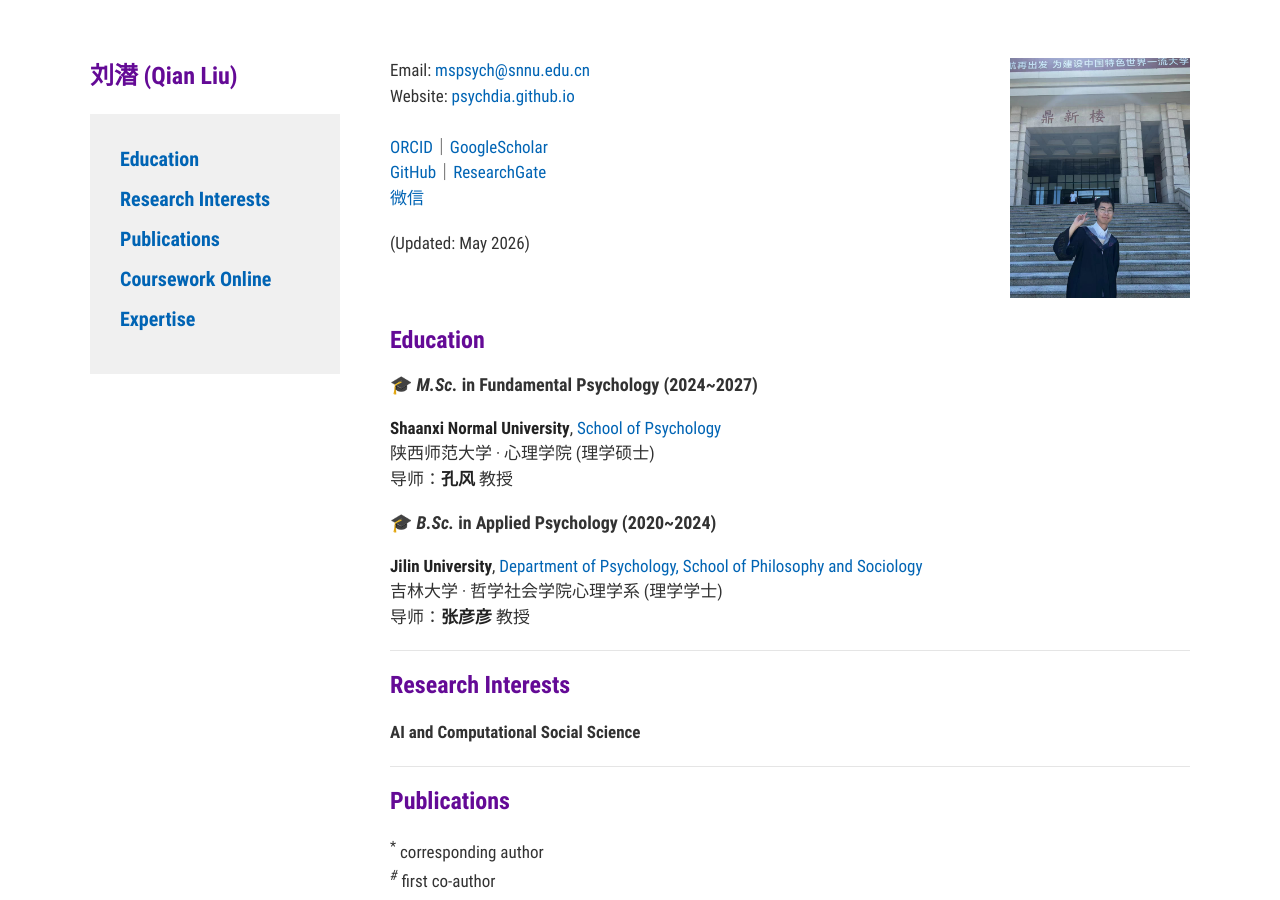
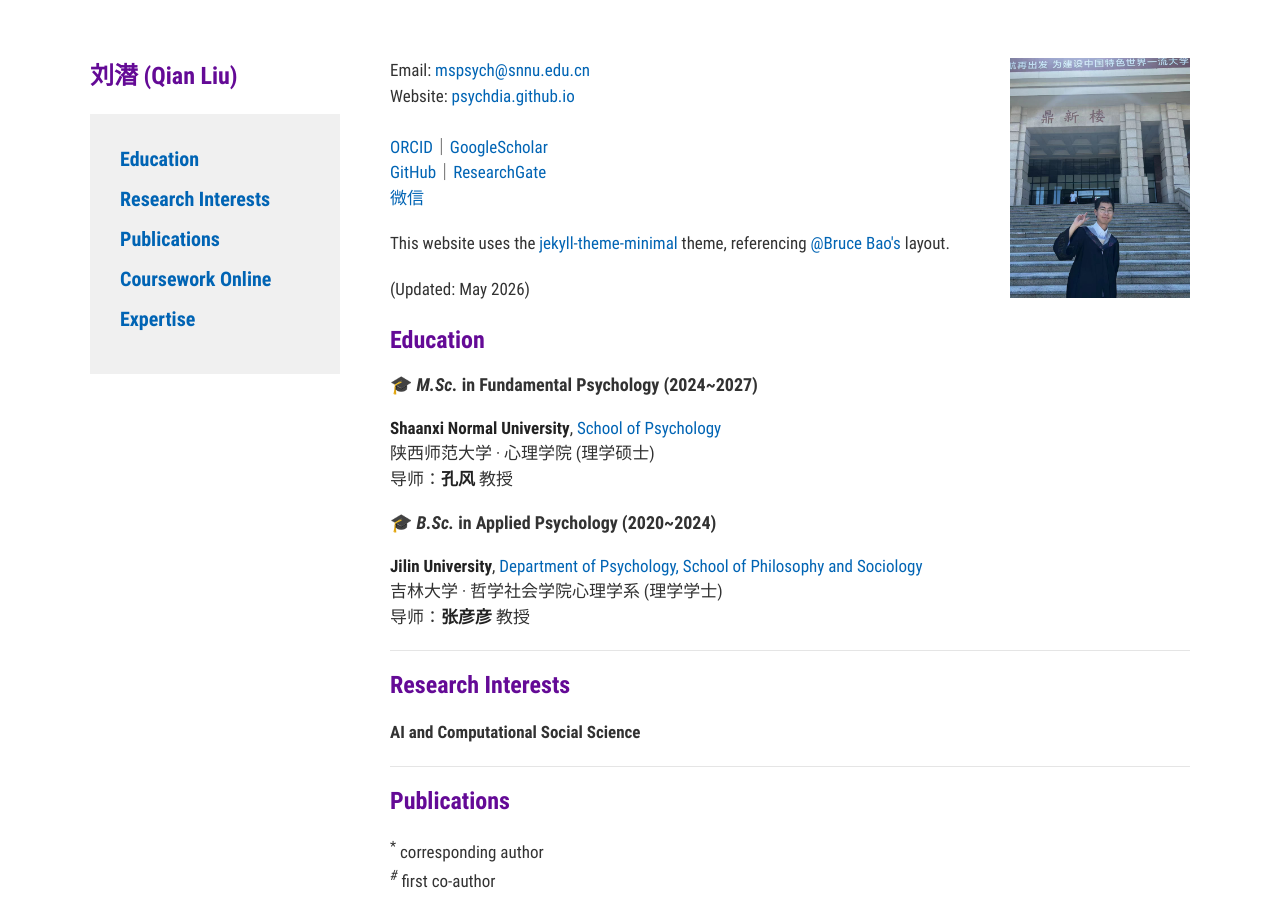
Before and after one commit to PsychDia/PsychDia.github.io, a Jekyll site: the page built from README.md, in a window 1280 px wide and 900 px high. Built offline with Jekyll 4.4.1, drawn with Linux system fonts in a browser that asks for light colours; our own code applies the rules of GitHub Pages for plain Markdown files; a script that is not in the unit is left out.

Commit message:
Update default.html

```diff
--- a/_layouts/default.html
+++ b/_layouts/default.html
@@ -40,6 +40,10 @@
               <a href="img/WeChat@CimLau.jpg">微信</a><br/>
               <!-- <a href="https://psychbruce.notion.site/Collaboration-Principle-822d4c90f8464a8c9696b9fa95362131">Collaboration Principle 合作原则</a> -->
             </p>
+            <p>
+              This website uses the <a href="https://github.com/pages-themes/minimal">jekyll-theme-minimal</a> theme, referencing <a href="https://psychbruce.github.io/">@Bruce Bao's</a> layout.
+
+            </p>
             <p>(Updated: May 2026)</p>
           </div>
           <div>
```
